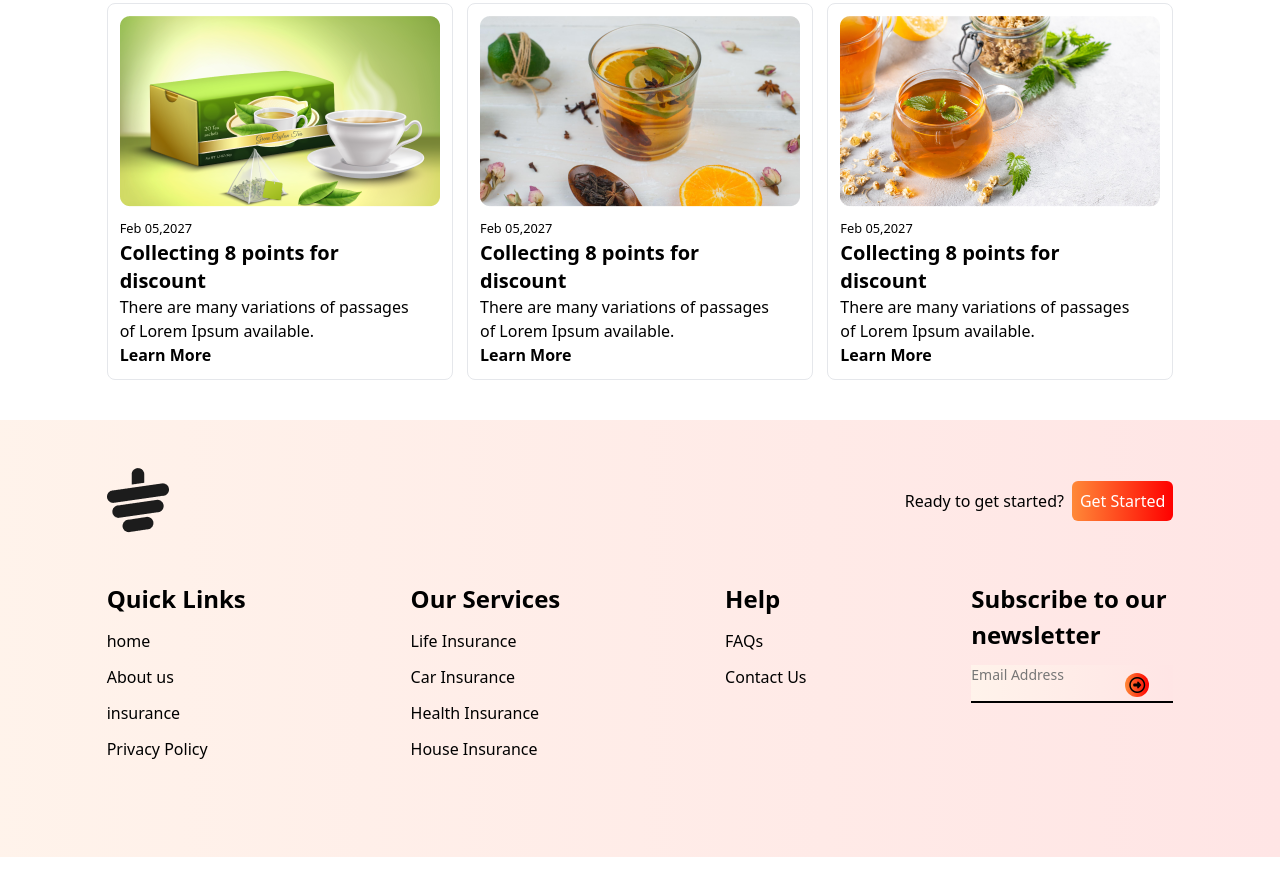
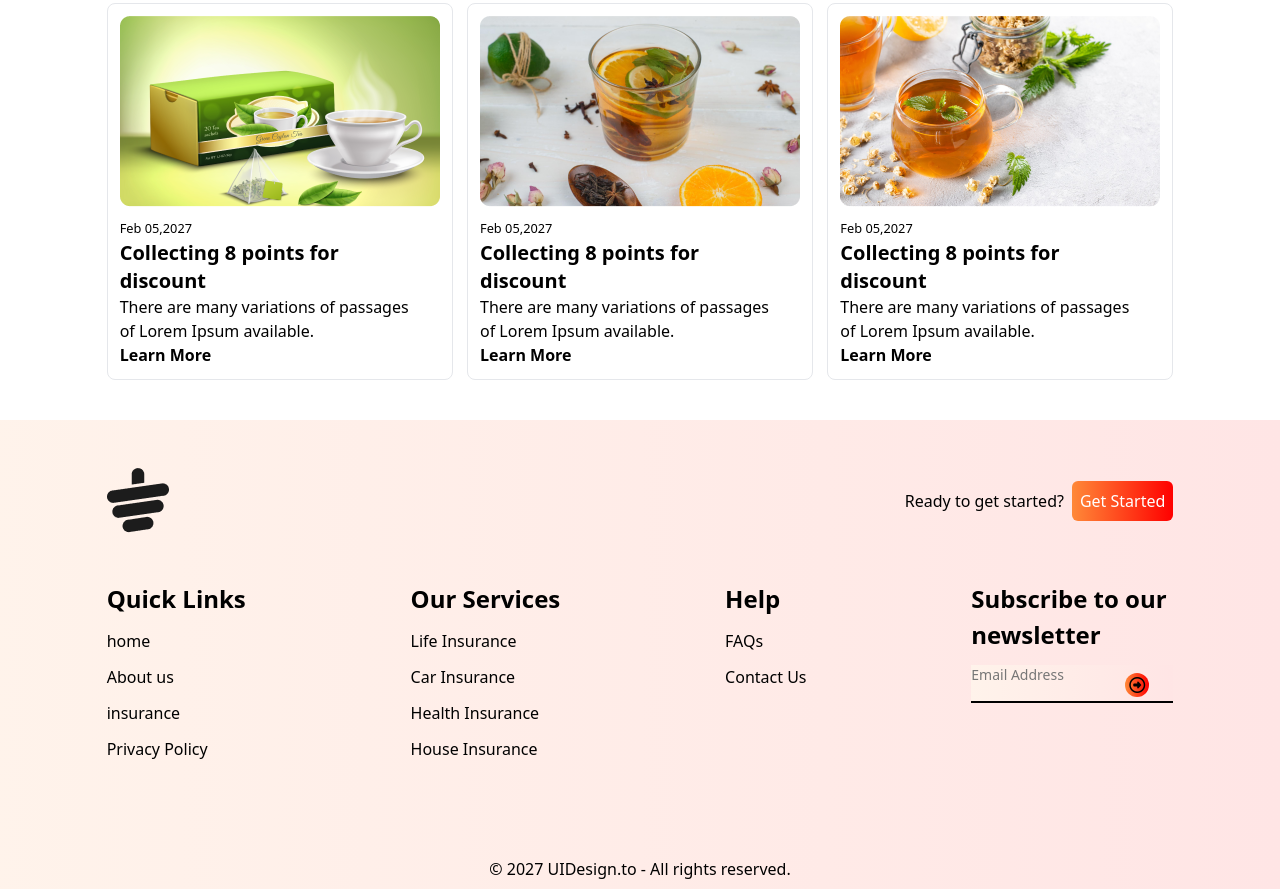
Before and after one commit to Md-Azad/tea-house-with-tailwind, a plain HTML site: page index.html in a window 1280 px wide. Shown: the part 2394-3283 px from the top of the page. Before the commit the page ends 3251 px from the top, so only its background shows below. Drawn offline with nearby package versions, Linux system fonts and the light colour scheme.

Commit message:
added copyright

```diff
--- a/index.html
+++ b/index.html
@@ -381,6 +381,7 @@
           </div>
         </div>
       </div>
+      <p class="text-center pb-2">© 2027 UIDesign.to - All rights reserved.</p>
     </footer>
   </body>
 </html>
```
